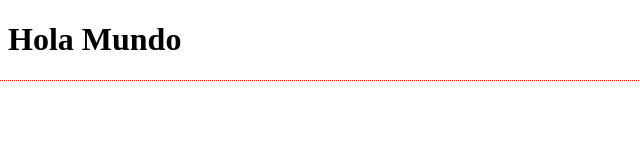
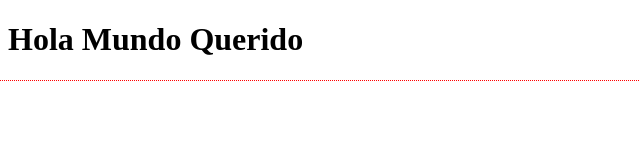
Before and after one commit to Ceheiss/ragnarok-game, a plain HTML site: page index.html in a window 1280 px wide. Shown: the whole page, without its empty margins (0-640 px from the left). Drawn offline with Linux system fonts and the light colour scheme.

Commit message:
new rendered message

```diff
--- a/index.html
+++ b/index.html
@@ -8,7 +8,7 @@
   <link rel="stylesheet" href="styles.css">
 </head>
 <body>
-  <h1>Hola Mundo</h1>
+  <h1>Hola Mundo Querido</h1>
   <script src="scripts.js"></script>
 </body>
 </html>
```
